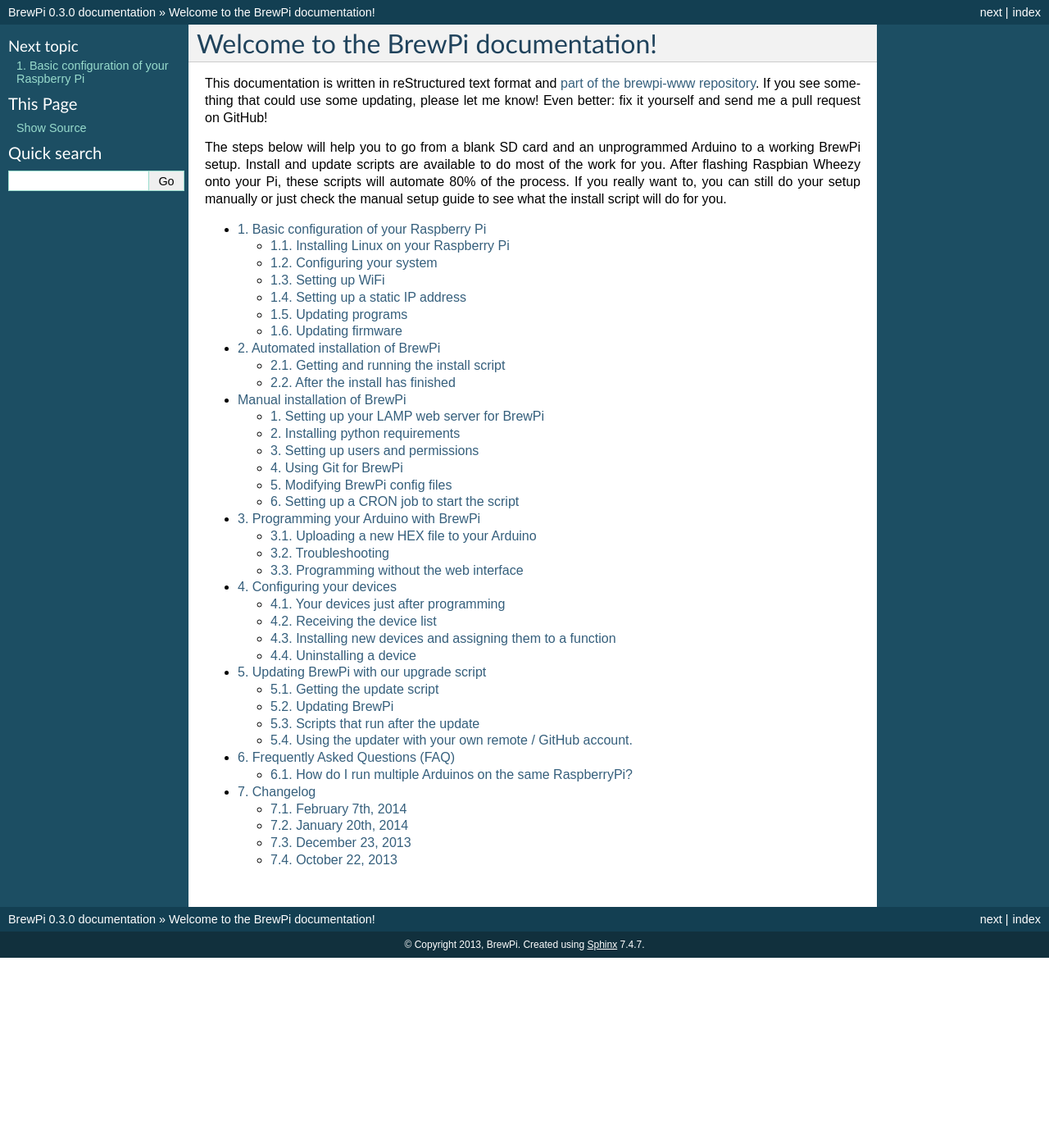
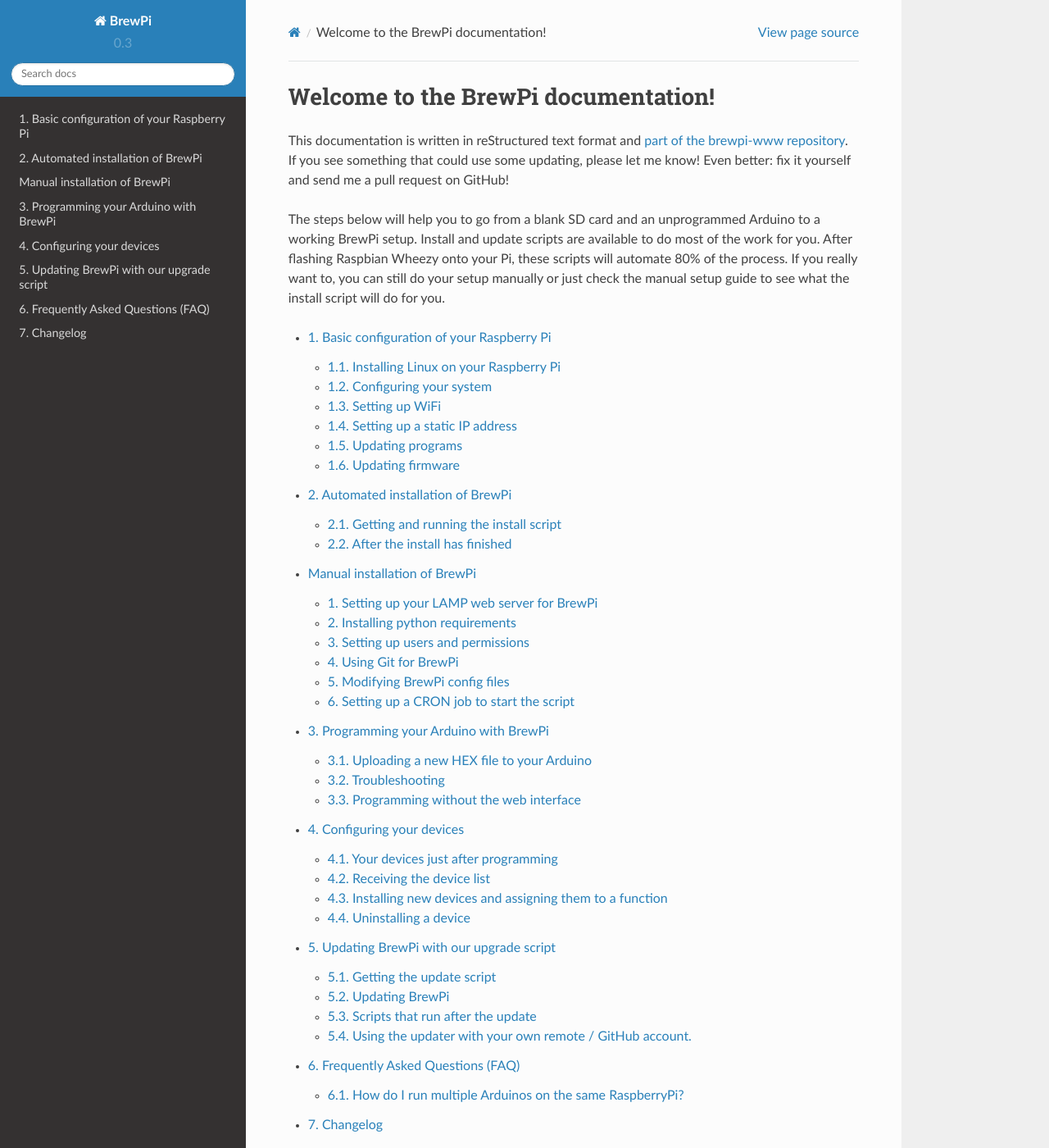
Before and after one commit to BrewPi/brewpi-userdocs, a Sphinx documentation site: the page built from source/index.rst, in a window 1280 px wide and 1400 px high. Shown: the whole window at 82% size. Built offline with Sphinx 7.4.7 and the Read the Docs theme 2.0.0, drawn with Linux system fonts in a browser that asks for light colours; formulas are drawn with MathJax 3; some of the changed text lies outside the part shown.

Commit message:
use readthedocs theme with local build

```diff
--- a/source/conf.py
+++ b/source/conf.py
@@ -306,5 +306,15 @@ epub_copyright = u'2013, Elco Jacobs'
 #epub_use_index = True
 
 
+# on_rtd is whether we are on readthedocs.org
+import platform, subprocess, os
+on_rtd = os.environ.get('READTHEDOCS', None) == 'True'
+
+if not on_rtd:  # only import and set the theme if we're building docs locally
+    import sphinx_rtd_theme
+    html_theme = 'sphinx_rtd_theme'
+    html_theme_path = [sphinx_rtd_theme.get_html_theme_path()]
+# otherwise, readthedocs.org uses their theme by default, so no need to specify it
+
 # Example configuration for intersphinx: refer to the Python standard library.
 intersphinx_mapping = {'http://docs.python.org/': None}
```
Also changed, not shown: 1 other file.
